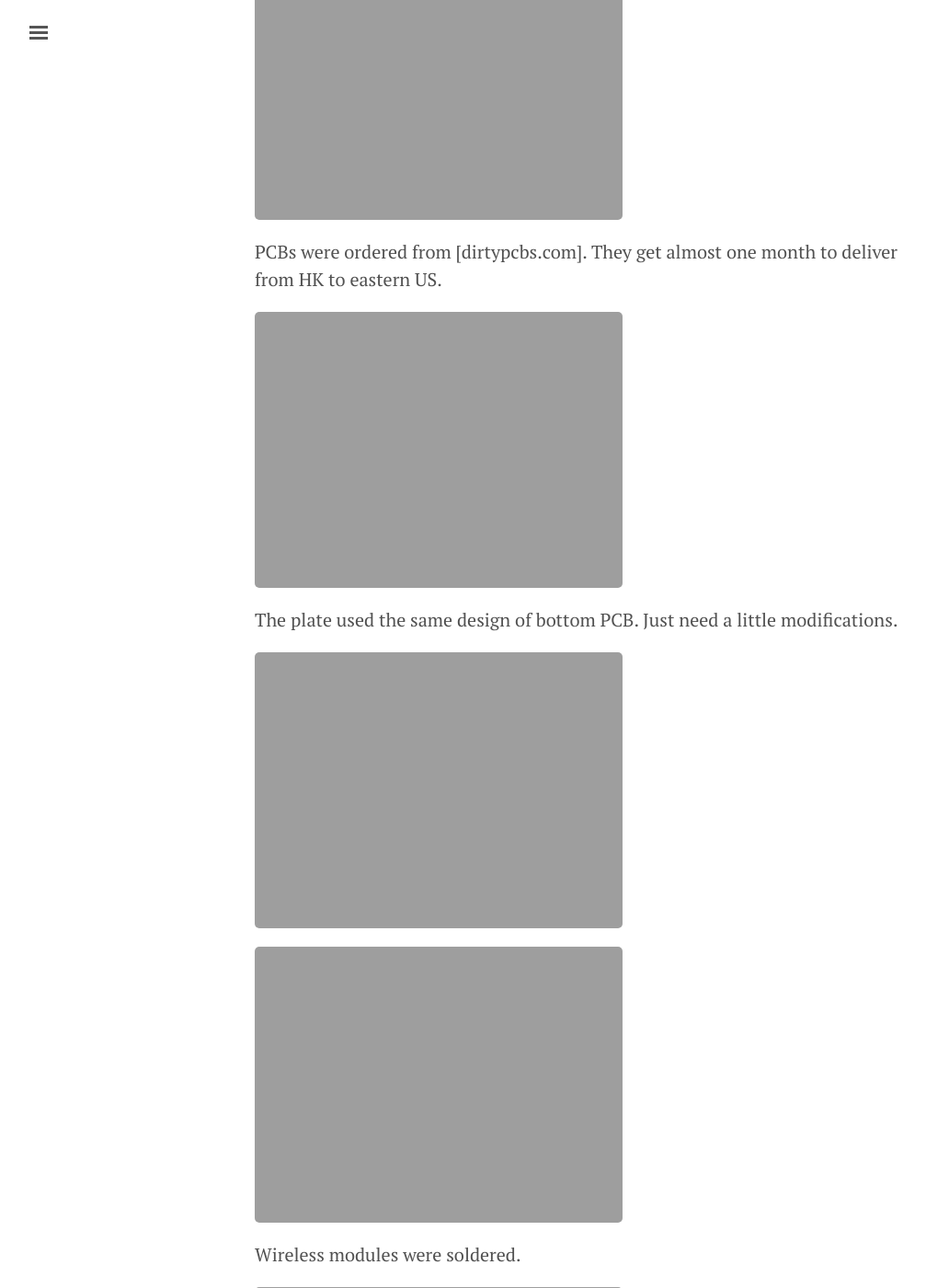
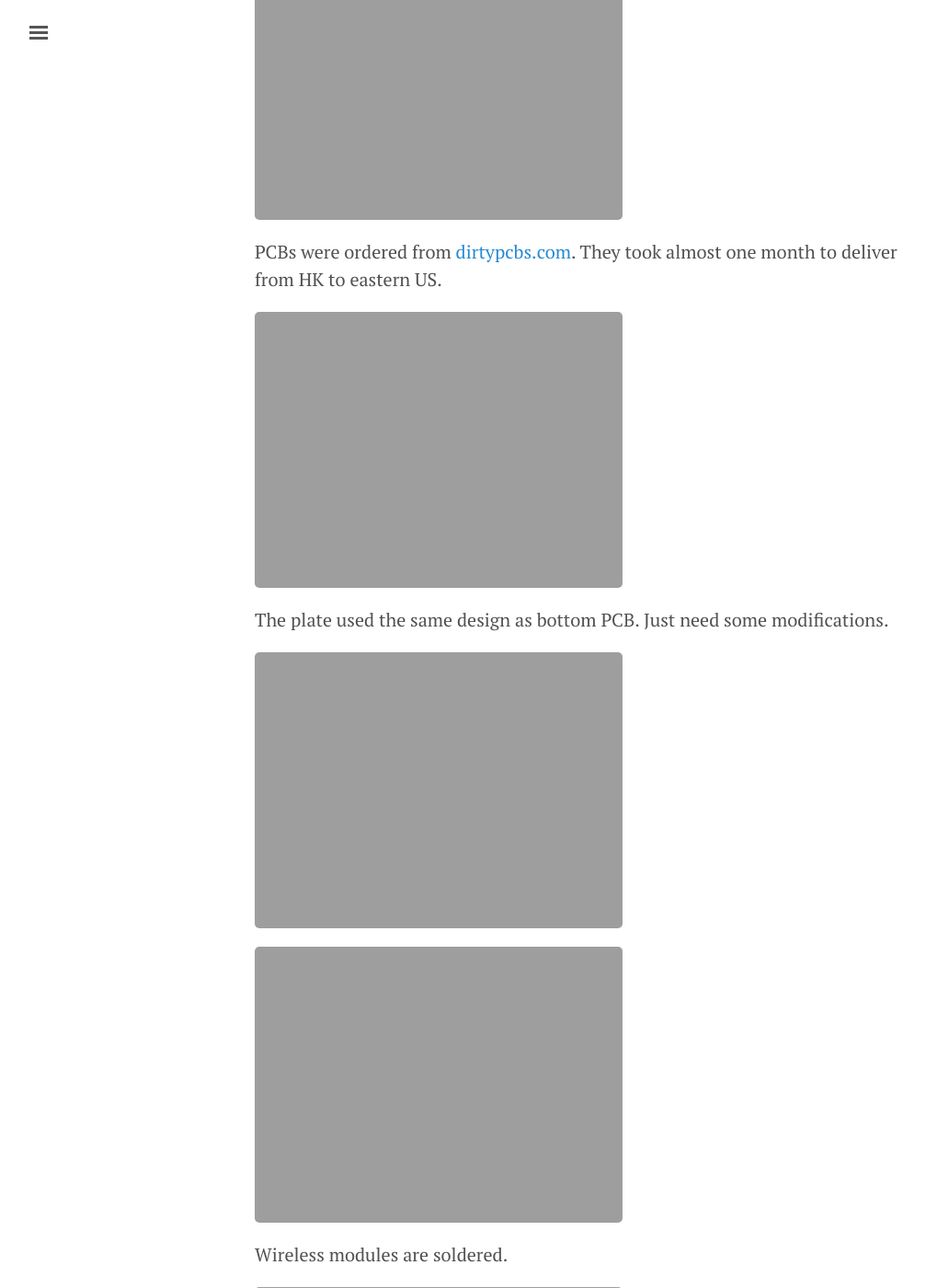
Before and after one commit to runninghack/runninghack.github.com, a Jekyll site: the page built from _posts/2017-05-24-keyboards-mitosis.md, in a window 1280 px wide and 1400 px high, scrolled down 663 px. Shown: the whole window at 92% size, without its empty margins (3-1010 px from the left). Built offline with Jekyll 4.4.1, drawn with Linux system fonts in a browser that asks for light colours.

Commit message:
fix bugs

```diff
--- a/_posts/2017-05-24-keyboards-mitosis.md
+++ b/_posts/2017-05-24-keyboards-mitosis.md
@@ -9,17 +9,17 @@ Let's split keyboard and my new wireless split mitosis keyboard!
 
 ![PCB]({{ site.url }}/assets/custom_keyboards/mitosis/2.PNG)
 
-PCBs were ordered from [dirtypcbs.com]. They get almost one month to deliver from HK to eastern US.
+PCBs were ordered from [dirtypcbs.com](dirtypcbs.com). They took almost one month to deliver from HK to eastern US.
 
 ![plate]({{ site.url }}/assets/custom_keyboards/mitosis/3.JPG)
 
-The plate used the same design of bottom PCB. Just need a little modifications.
+The plate used the same design as bottom PCB. Just need some modifications.
 
 ![Soldering]({{ site.url }}/assets/custom_keyboards/mitosis/4.JPG)
 
 ![Soldering]({{ site.url }}/assets/custom_keyboards/mitosis/5.JPG)
 
-Wireless modules were soldered.
+Wireless modules are soldered.
 
 ![pcb]({{ site.url }}/assets/custom_keyboards/mitosis/6.JPG)
 
@@ -29,6 +29,6 @@ The keyboard doesn't have a matrix, so diodes are not needed.
 
 The receiver
 
-![finished]({{ site.url }}/assets/custom_keyboards/mitosis/8.JPGS)
+![finished]({{ site.url }}/assets/custom_keyboards/mitosis/8.JPG)
 
 Firmwares are compiled and flashed into the four chips (three nrf51822 and one pro micro)
```
